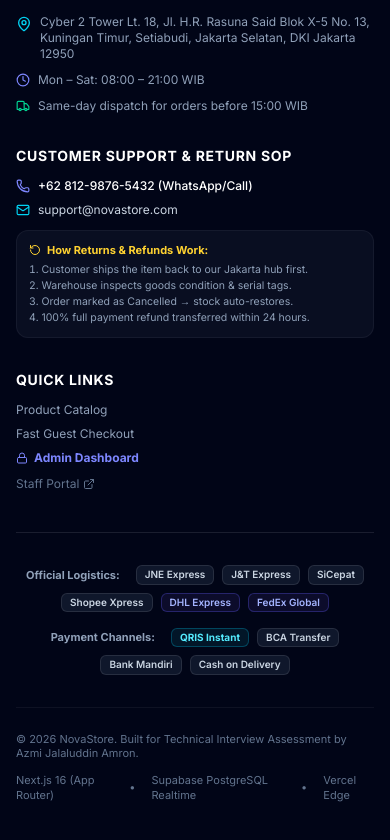
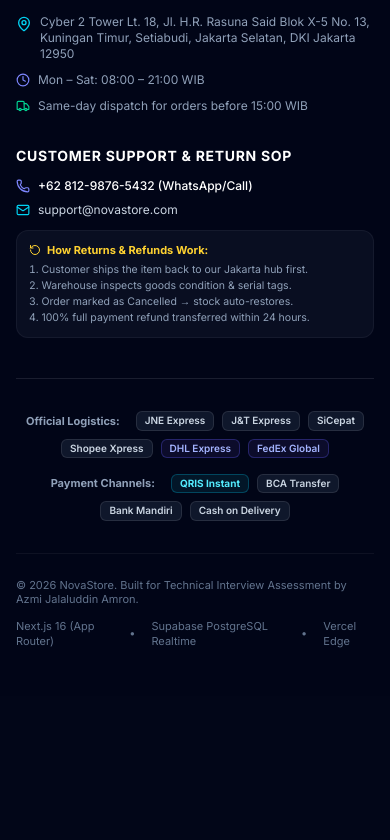
Before and after one commit to aam19azmi/Mini-E-Commerce-and-Realtime-Dashboard, a Next.js app: page / in a window 390 px wide. Shown: the part 4708-5548 px from the top of the page. After the commit the page ends 5404 px from the top, so only its background shows below. Built offline with nearby package versions, Linux system fonts and the light colour scheme; no server answers; the database is empty.

Commit message:
feat: create responsive Footer component with value propositions and support details

```diff
--- a/src/components/Footer.tsx
+++ b/src/components/Footer.tsx
@@ -148,43 +148,6 @@
               </ol>
             </div>
           </div>
-
-          {/* Col 4: Quick Navigation & Admin (2 cols) */}
-          <div className="lg:col-span-2 space-y-3">
-            <h4 className="text-sm font-bold text-white uppercase tracking-wider">
-              Quick Links
-            </h4>
-            <ul className="space-y-2 text-xs">
-              <li>
-                <Link href="/" className="hover:text-cyan-400 transition-colors">
-                  Product Catalog
-                </Link>
-              </li>
-              <li>
-                <Link href="/checkout" className="hover:text-cyan-400 transition-colors">
-                  Fast Guest Checkout
-                </Link>
-              </li>
-              <li>
-                <Link
-                  href="/admin/dashboard"
-                  className="inline-flex items-center gap-1.5 font-bold text-indigo-400 hover:text-indigo-300 transition-colors"
-                >
-                  <Lock className="h-3 w-3" />
-                  <span>Admin Dashboard</span>
-                </Link>
-              </li>
-              <li>
-                <Link
-                  href="/admin/login"
-                  className="inline-flex items-center gap-1 text-slate-500 hover:text-slate-300 transition-colors"
-                >
-                  <span>Staff Portal</span>
-                  <ExternalLink className="h-3 w-3" />
-                </Link>
-              </li>
-            </ul>
-          </div>
         </div>
 
         {/* Partners & Payment Method Badges */}
```
